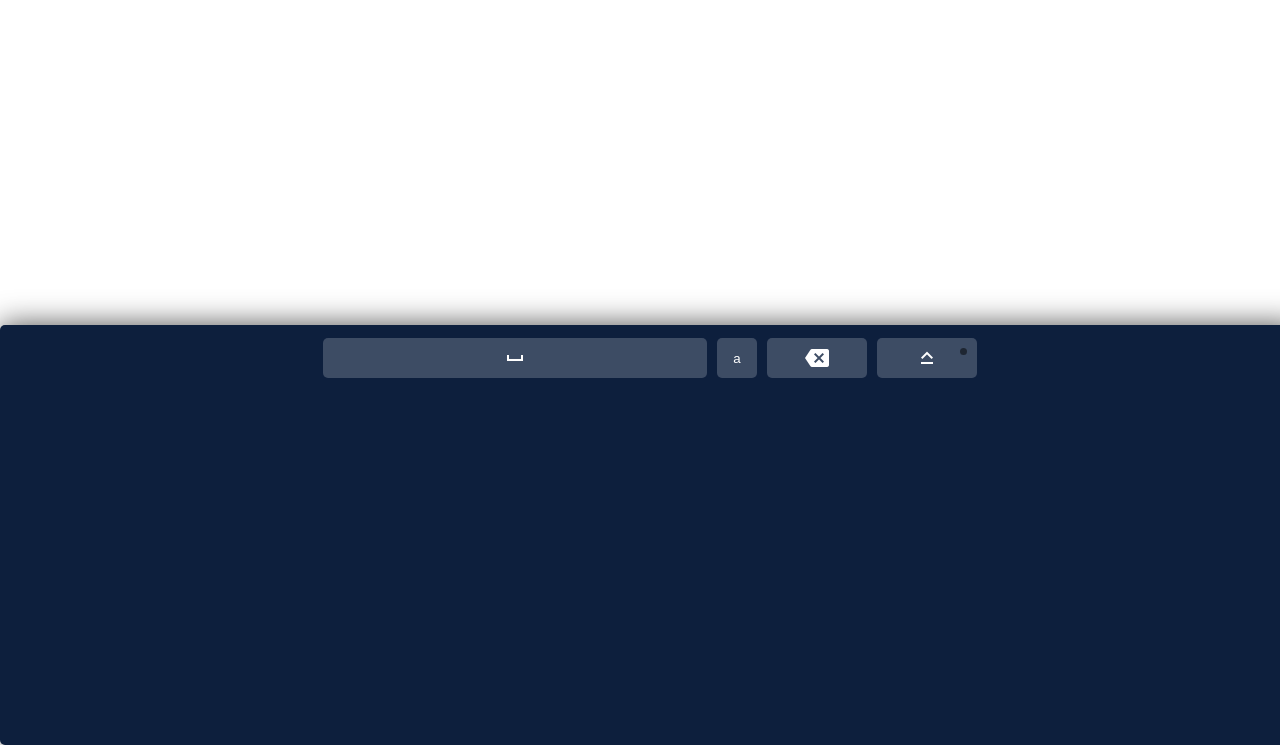
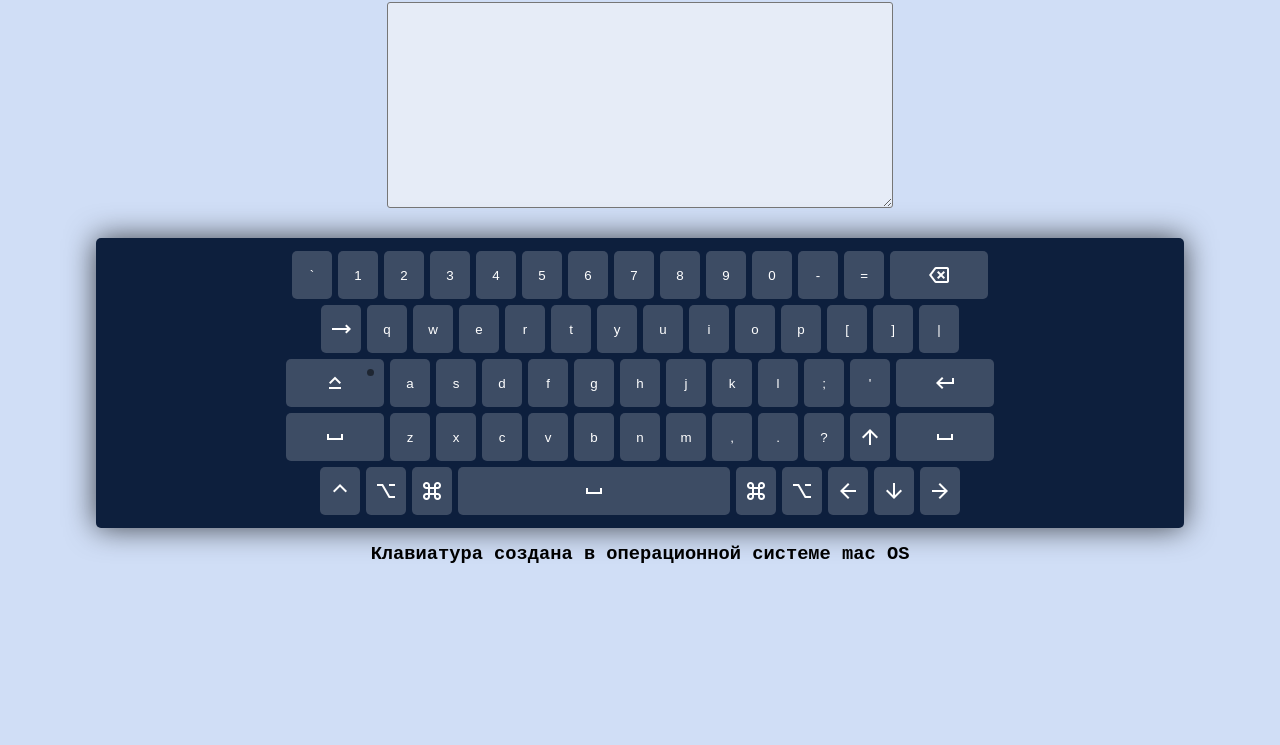
Before and after one commit to SashaBeller/virtual-keyboard, a plain HTML site: page index.html in a window 1280 px wide. Shown: the part 55-800 px from the top of the page. Drawn offline with nearby package versions, Linux system fonts and the light colour scheme.

Commit message:
feat: implement js file to creat all HTML elements

```diff
--- a/css/keyboard.scss
+++ b/css/keyboard.scss
@@ -1,10 +1,33 @@
+.body {
+  background: rgb(208, 222, 246);
+}
+
+.centeralizer {
+  margin: 0 auto;
+  font-family: "Courier New", Courier, monospace;
+  font-weight: 100;
+  font-size: 16px;
+}
+h1,
+h3 {
+  text-align: center;
+  margin: 15px;
+}
+.textarea {
+  display: block;
+  margin: 15px auto 30px;
+  width: 500px;
+  height: 200px;
+  border-radius: 3px;
+  outline-color: #144fc4;
+  background: rgb(230, 236, 247);
+}
+
 .keyboard {
-  position: fixed;
-  left: 0;
-  bottom: 0;
-  width: 100%;
-  height: 400px;
-  padding: 10px;
+  display: block;
+  margin: 0 auto;
+  width: 85vw;
+  padding: 10px 0;
   background: rgb(13, 31, 61);
   box-shadow: 0 0 30px rgba(0, 0, 0, 0.7);
   border-radius: 5px;
@@ -22,8 +45,8 @@
   vertical-align: top;
   outline: none;
   cursor: pointer;
-  height: 40px;
-  width: 7%;
+  height: 6vh;
+  width: 4vw;
   padding: 0px;
   max-width: 40px;
   margin: 3px;
@@ -39,12 +62,12 @@
 }
 
 .keyboard__key--wide {
-  width: 12%;
+  width: 9%;
   max-width: 100px;
 }
 
 .keyboard__key--space {
-  width: 30%;
+  width: 25%;
   max-width: 500px;
 }
 
--- a/index.html
+++ b/index.html
@@ -9,27 +9,13 @@
       rel="stylesheet"
       href="https://fonts.googleapis.com/icon?family=Material+Icons"
     />
+    <link
+      rel="stylesheet"
+      href="https://fonts.googleapis.com/css2?family=Material+Symbols+Outlined:opsz,wght,FILL,GRAD@48,400,0,0"
+    />
   </head>
 
-  <body>
-    <div class="keyboard">
-      <div class="keyboard__keys">
-        <button type="button" class="keyboard__key keyboard__key--space">
-          <i class="material-icons"> space_bar </i>
-        </button>
-        <button type="button" class="keyboard__key">a</button>
-        <button type="button" class="keyboard__key keyboard__key--wide">
-          <i class="material-icons"> backspace </i>
-        </button>
-        <button
-          type="button"
-          class="keyboard__key keyboard__key--wide keyboard__key--indicator"
-        >
-          <i class="material-icons"> keyboard_capslock </i>
-        </button>
-      </div>
-    </div>
-
+  <body class="body">
     <script src="keyboard.js"></script>
   </body>
 </html>
--- a/keyboard.js
+++ b/keyboard.js
@@ -0,0 +1,295 @@
+const keyboard = {
+  elements: {
+    main: null,
+    keysContainer: null,
+    keys: [],
+  },
+
+  eventHandlers: {
+    oninput: null,
+  },
+
+  properties: {
+    value: "",
+    capsLock: false,
+  },
+
+  init() {
+    const body = document.querySelector("body");
+
+    // Create the section element and set it to the `centeralizer` property using `this`
+    this.elements.centeralizer = document.createElement("section");
+    this.elements.centeralizer.classList.add("centeralizer");
+
+    // Create the h1 element and set its text content
+    this.elements.h1 = document.createElement("h1");
+    this.elements.h1.textContent = "Virtual Keyboard";
+
+    // Create the textarea element and set its attributes
+    this.elements.textarea = document.createElement("textarea");
+    this.elements.textarea.classList.add("body--textarea", "textarea");
+    this.elements.textarea.setAttribute("id", "textarea");
+
+    // Create the div elements for the keyboard
+    this.elements.main = document.createElement("div");
+    this.elements.main.classList.add("keyboard");
+    this.elements.keysContainer = document.createElement("div");
+    this.elements.keysContainer.classList.add("keyboard__keys");
+    this.elements.keysContainer.appendChild(this._createKeys());
+
+    this.elements.keys =
+      this.elements.keysContainer.querySelectorAll(".keyboard__key");
+
+    // Create the h3 element and set its text content
+    this.elements.h3 = document.createElement("h3");
+    this.elements.h3.textContent =
+      "Клавиатура создана в операционной системе mac OS";
+
+    // Append the elements to their respective parents using `this`
+    this.elements.main.appendChild(this.elements.keysContainer);
+    this.elements.centeralizer.appendChild(this.elements.h1);
+    this.elements.centeralizer.appendChild(this.elements.textarea);
+    this.elements.centeralizer.appendChild(this.elements.main);
+    this.elements.centeralizer.appendChild(this.elements.h3);
+    body.appendChild(this.elements.centeralizer);
+  },
+
+  _createKeys() {
+    const fragment = document.createDocumentFragment();
+    const keyLayout = [
+      "`",
+      "1",
+      "2",
+      "3",
+      "4",
+      "5",
+      "6",
+      "7",
+      "8",
+      "9",
+      "0",
+      "-",
+      "=",
+      "backspace",
+      "tab",
+      "q",
+      "w",
+      "e",
+      "r",
+      "t",
+      "y",
+      "u",
+      "i",
+      "o",
+      "p",
+      "[",
+      "]",
+      "|",
+      "caps",
+      "a",
+      "s",
+      "d",
+      "f",
+      "g",
+      "h",
+      "j",
+      "k",
+      "l",
+      ";",
+      "'",
+      "enter",
+      "shift1",
+      "z",
+      "x",
+      "c",
+      "v",
+      "b",
+      "n",
+      "m",
+      ",",
+      ".",
+      "?",
+      "up",
+      "shift",
+      "control",
+      "option",
+      "command",
+      "space",
+      "command",
+      "option",
+      "left",
+      "down",
+      "right",
+    ];
+
+    const creatHTMLIcon = (icon_name) => {
+      return `<i class="material-symbols-outlined">${icon_name}</i>`;
+    };
+
+    keyLayout.forEach((key) => {
+      const keyElement = document.createElement("button");
+      const insertLineBreak =
+        ["backspace", "|", "enter", "shift"].indexOf(key) !== -1;
+
+      keyElement.setAttribute("type", "button");
+      keyElement.classList.add("keyboard__key");
+
+      switch (key) {
+        case "backspace":
+          keyElement.classList.add("keyboard__key--wide");
+          keyElement.innerHTML = creatHTMLIcon("backspace");
+
+          keyElement.addEventListener("click", () => {
+            this.properties.value = this.properties.value.substring(
+              0,
+              this.properties.value.length - 1
+            );
+            this._triggerEvent("oninput");
+          });
+
+          break;
+
+        case "caps":
+          keyElement.classList.add(
+            "keyboard__key--wide",
+            "keyboard__key--indicator"
+          );
+          keyElement.innerHTML = creatHTMLIcon("keyboard_capslock");
+
+          keyElement.addEventListener("click", () => {
+            this._toggleCapsLock();
+            keyElement.classList.toggle(
+              "keyboard__key--activated",
+              this.properties.capsLock
+            );
+          });
+
+          break;
+
+        case "enter":
+          keyElement.classList.add("keyboard__key--wide");
+          keyElement.innerHTML = creatHTMLIcon("keyboard_return");
+
+          keyElement.addEventListener("click", () => {
+            this.properties.value = this.properties.value + "\n";
+            this._triggerEvent("oninput");
+          });
+
+          break;
+
+        case "space":
+          keyElement.classList.add("keyboard__key--space");
+          keyElement.innerHTML = creatHTMLIcon("space_bar");
+
+          keyElement.addEventListener("click", () => {
+            this.properties.value = this.properties.value + " ";
+            this._triggerEvent("oninput");
+          });
+
+          break;
+
+        case "control":
+          keyElement.classList.add("keyboard__key");
+          keyElement.innerHTML = creatHTMLIcon("keyboard_control_key");
+
+          break;
+
+        case "shift":
+          keyElement.classList.add("keyboard__key--wide");
+          keyElement.innerHTML = creatHTMLIcon("space_bar");
+
+          break;
+
+        case "shift1":
+          keyElement.classList.add("keyboard__key--wide");
+          keyElement.innerHTML = creatHTMLIcon("space_bar");
+
+          break;
+
+        case "option":
+          keyElement.classList.add("keyboard__key");
+          keyElement.innerHTML = creatHTMLIcon("keyboard_option_key");
+
+          break;
+
+        case "command":
+          keyElement.classList.add("keyboard__key");
+          keyElement.innerHTML = creatHTMLIcon("keyboard_command_key");
+
+          break;
+
+        case "up":
+          keyElement.classList.add("keyboard__key");
+          keyElement.innerHTML = creatHTMLIcon("arrow_upward");
+
+          break;
+
+        case "down":
+          keyElement.classList.add("keyboard__key");
+          keyElement.innerHTML = creatHTMLIcon("arrow_downward");
+
+          break;
+
+        case "left":
+          keyElement.classList.add("keyboard__key");
+          keyElement.innerHTML = creatHTMLIcon("arrow_back");
+
+          break;
+
+        case "right":
+          keyElement.classList.add("keyboard__key");
+          keyElement.innerHTML = creatHTMLIcon("arrow_forward");
+
+          break;
+
+        case "tab":
+          keyElement.classList.add("keyboard__key");
+          keyElement.innerHTML = creatHTMLIcon("trending_flat");
+
+          break;
+
+        default:
+          keyElement.textContent = key.toLowerCase();
+
+          keyElement.addEventListener("click", () => {
+            this.properties.value += this.properties.capsLock
+              ? key.toUpperCase()
+              : key.toLowerCase();
+            this._triggerEvent("oninput");
+          });
+
+          break;
+      }
+
+      fragment.appendChild(keyElement);
+
+      if (insertLineBreak) {
+        fragment.appendChild(document.createElement("br"));
+      }
+    });
+
+    return fragment;
+  },
+
+  _triggerEvent(handlerName) {
+    if (typeof this.eventHandlers[handlerName] == "function") {
+      this.eventHandlers[handlerName](this.properties.value);
+    }
+  },
+
+  _toggleCapsLock() {
+    this.properties.capsLock = !this.properties.capsLock;
+
+    for (const key of this.elements.keys) {
+      if (key.childElementCount === 0) {
+        key.textContent = this.properties.capsLock
+          ? key.textContent.toUpperCase()
+          : key.textContent.toLowerCase();
+      }
+    }
+  },
+};
+
+window.addEventListener("DOMContentLoaded", function () {
+  keyboard.init();
+});
```
Also changed, not shown: css/keyboard.css, 1 other file.
